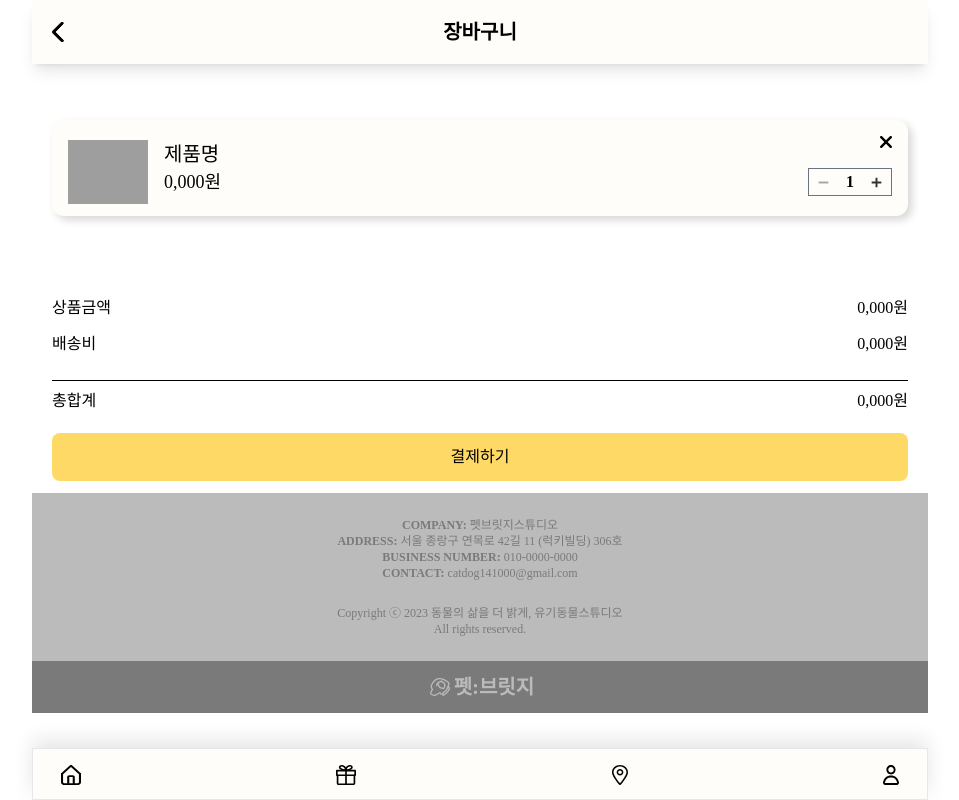
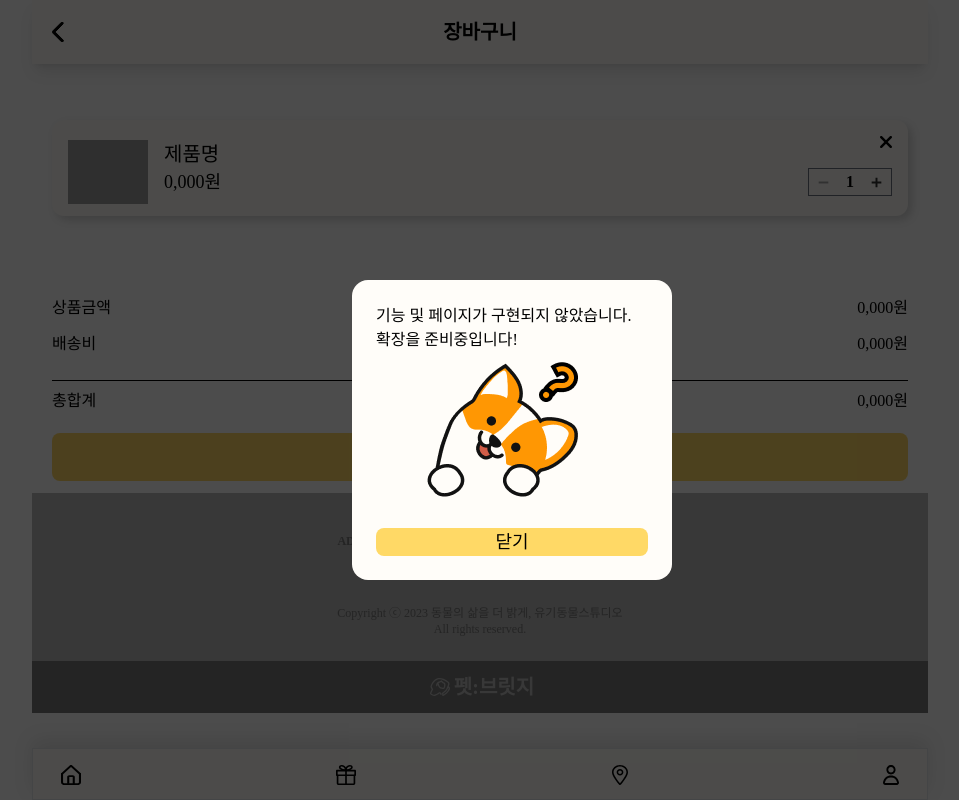
Before and after one commit to sssseungk/Pet_Bridge, a React (Vite) app: page /cart in a window 1280 px wide. Both pictures are taken after a click on the button "결제하기". Shown: the whole page, without its empty margins (160-1119 px from the left). Built offline with nearby package versions, Linux system fonts and the light colour scheme; no server answers; grey boxes are pictures that could not be loaded; a web font is replaced by a local one; what pocketbase would draw is missing.

Commit message:
[Modify] Cart 결제버튼 구현
- Cart에서 결제버튼 클릭시 이벤트가 없어서 모달창이 나타나는 기능을 구현했습니다.

#54 진행중

```diff
--- a/src/pages/Cart.jsx
+++ b/src/pages/Cart.jsx
@@ -3,10 +3,13 @@ import { useParams } from "react-router-dom";
 import { getPbImageURL } from "@/utils/getPbImageUrl";
 import CountButton from "@/components/ProductDetail/CountButton";
 import remove from '/assets/icons/close_icon.svg'
+import { useState } from 'react';
+import nocash from '/assets/imgs/product_search_notfound.png'
 
 function Cart() {
   const { productTitle } = useParams();
   const { data } = useProductItem(productTitle);
+  const [showModal, setShowModal] = useState(false);
 
   return (
     <>
@@ -43,14 +46,23 @@ function Cart() {
           <p>0,000원</p>
         </div>
 
-
-        <button className="w-full m-auto h-12 bg-primary rounded-lg items-center mb-3 text-base bottom-16 left-0 right-0 sticky">
+        <button className="w-full m-auto h-12 bg-primary rounded-lg items-center mb-3 text-base bottom-16 left-0 right-0 sticky" onClick={() => setShowModal(true)}>
           결제하기
         </button>
-      </div>
+
+      {showModal && (
+        <div className="fixed left-[40%] w-80 top-[35%] m-auto p-6 origin-center bg-pet-bg z-[1000] rounded-2xl">
+          <p>기능 및 페이지가 구현되지 않았습니다. <br/> 확장을 준비중입니다!</p>
+          <img src={nocash} alt="모르겠어용" className="relative left-[17%]" />
+          <button className="w-full m-auto bg-primary rounded-lg text-lg" onClick={() => setShowModal(false)}>닫기</button>
+        </div>
+      )}
+
+      {showModal && (
+        <div className="fixed top-0 bottom-0 left-0 right-0 bg-[rgba(0,0,0,0.7)] z-[999]" onClick={() => setShowModal(false)} />)}</div>
     </>
-
   )
 }
 
-export default Cart
+
+export default Cart;
```
